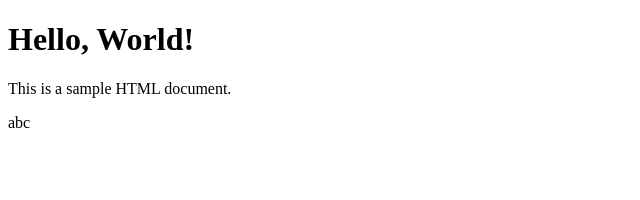
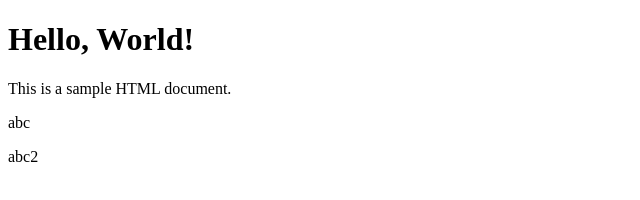
Before and after one commit to tankim19722003/testrepo, a plain HTML site: page index.html in a window 1280 px wide. Shown: the full height of the page, 0-640 px from the left. Drawn offline with Linux system fonts and the light colour scheme.

Commit message:
my new code

```diff
--- a/index.html
+++ b/index.html
@@ -9,5 +9,6 @@
     <h1>Hello, World!</h1>
     <p>This is a sample HTML document.</p>
     <p>abc</p>
+    <p>abc2</p>
 </body>
 </html>
```
